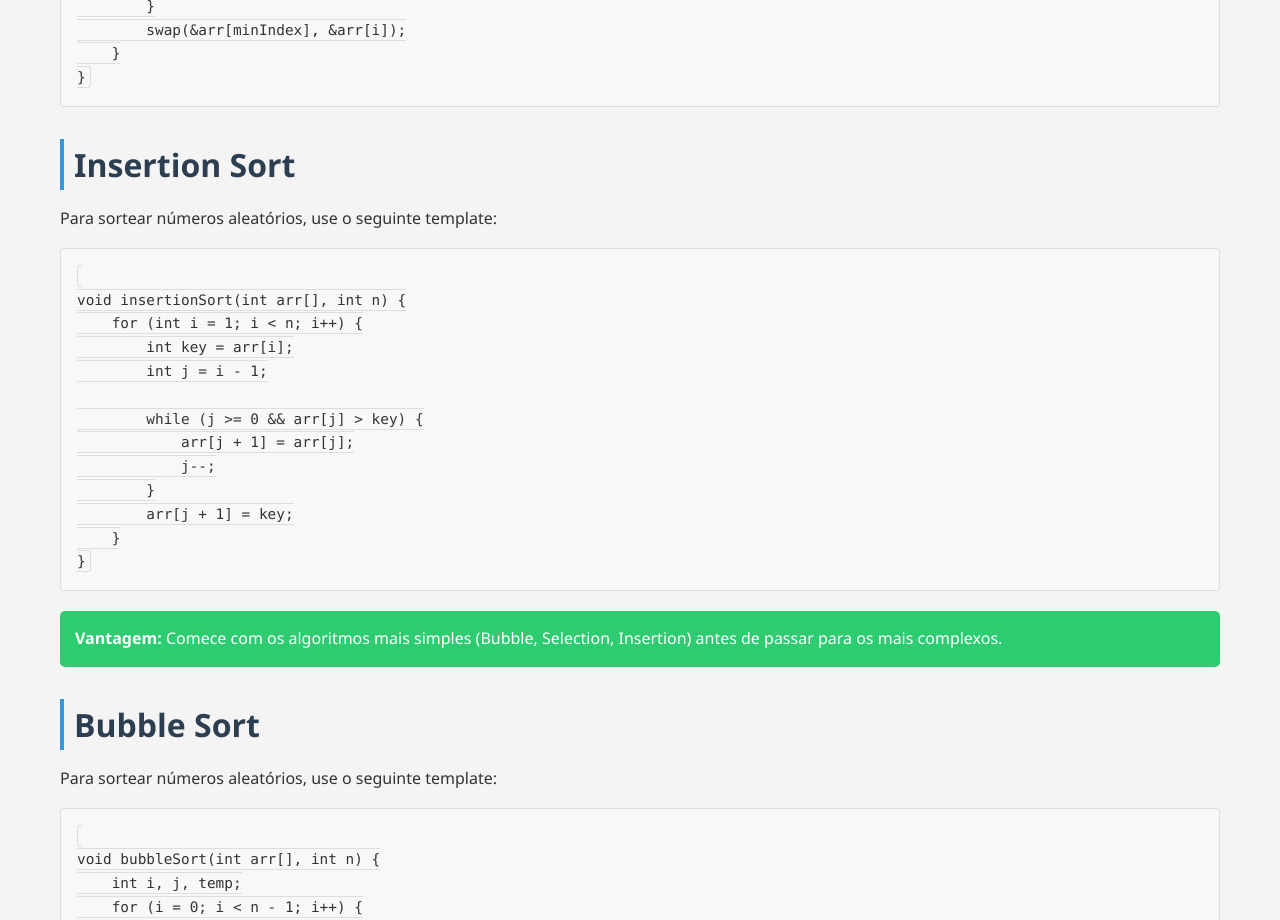
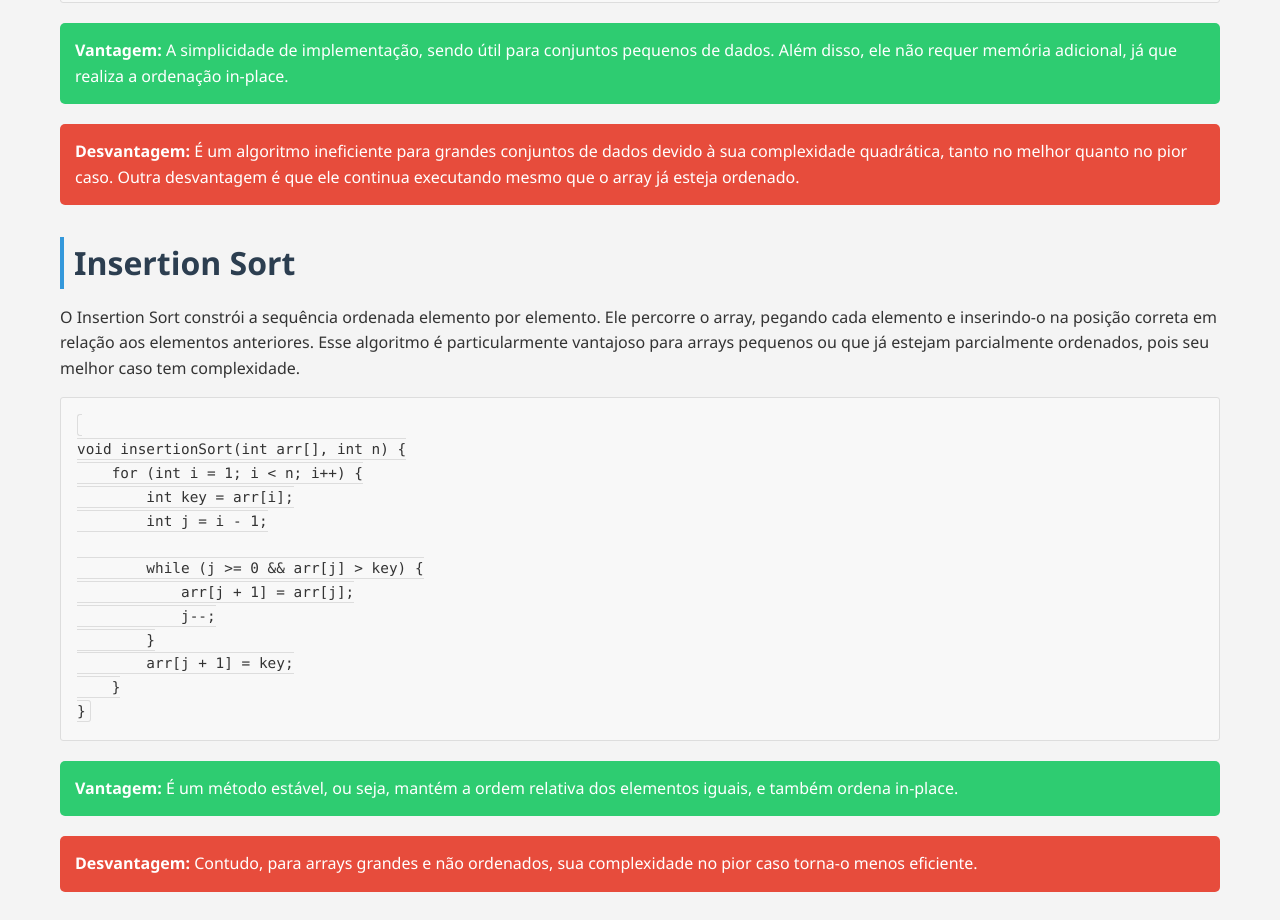
Before and after one commit to lopezzd/sort-method, a plain HTML site: page index.html in a window 1280 px wide. Shown: the part 1880-2800 px from the top of the page. Drawn offline with Linux system fonts and the light colour scheme.

Commit message:
Adding advantages and disadvantages

```diff
--- a/index.html
+++ b/index.html
@@ -1,11 +1,10 @@
 <!DOCTYPE html>
 <html lang="en">
-
   <head>
-    <meta charset="UTF-8">
-    <meta name="viewport" content="width=device-width, initial-scale=1.0">
+    <meta charset="UTF-8" />
+    <meta name="viewport" content="width=device-width, initial-scale=1.0" />
     <title>Document</title>
-    <link rel="stylesheet" href="style.css">
+    <link rel="stylesheet" href="style.css" />
   </head>
 
   <body>
@@ -13,11 +12,21 @@
       <h1>Projeto: Implementação e Análise de Algoritmos de Ordenação em C</h1>
 
       <h2>Introdução</h2>
-        <p>Projeto feito por João Henrique Lopes Divno, e Luis Eduardo de Melo Miguel, ambos estudantes de Sistemas de Informação na instituição Pontifícia Universidade Católica de Campinas (PUC - Campinas). Projeto proposto pelo professor André Luis dos Reis Gomes de Carvalho que leciona Estrutura e Recuperação de Dados I & Algoritimos e Linguagem de Programação com o objetivo de ampliar nossas habilidades na recém introduzida Linguagem C.</p>
+      <p>
+        Projeto feito por João Henrique Lopes Divno e Luis Eduardo de Melo
+        Miguel, ambos estudantes de Sistemas de Informação na instituição
+        Pontifícia Universidade Católica de Campinas (PUC - Campinas). Projeto
+        proposto pelo professor André Luis dos Reis Gomes de Carvalho que
+        leciona Estrutura e Recuperação de Dados I & Algoritimos e Linguagem de
+        Programação com o objetivo de ampliar nossas habilidades na recém
+        introduzida Linguagem C.
+      </p>
 
       <h2>Objetivo do Projeto</h2>
-        <p>O objetivo principal deste projeto é proporcionar a experiência prática com diversos algoritmos de
-            ordenação. Foi implementado:</p>
+      <p>
+        O objetivo principal deste projeto é proporcionar a experiência prática
+        com diversos algoritmos de ordenação. Foi implementado:
+      </p>
       <ol>
         <li>Algoritmos em C</li>
         <li>Medidas e comparações de desempenhos práticos</li>
@@ -29,48 +38,75 @@
       <h3>Implementação</h3>
       <ul>
         <li>Implementação de seis metodos de ordenação.</li>
-            <li>Mesma estrutura de dados (array de inteiros) para todos os métodos.</li>
+        <li>
+          Mesma estrutura de dados (array de inteiros) para todos os métodos.
+        </li>
         <li>Alguns algoritimos posssuem metodologias recursivas.</li>
       </ul>
 
       <h3>Testes de Performance</h3>
       <ul>
         <li>Foram gerados conjuntos de dados aleatórios.</li>
-            <li>Testes de cada algoritmo com diferentes tamanhos variando de 1 a 100.000 elementos.</li>
-            <li>Foi usada a biblioteca <code>time.h</code> para medir o tempo de execução</li>
+        <li>
+          Testes de cada algoritmo com diferentes tamanhos variando de 1 a
+          100.000 elementos.
+        </li>
+        <li>
+          Foi usada a biblioteca <code>time.h</code> para medir o tempo de
+          execução
+        </li>
       </ul>
 
       <h3>Análise Comparativa</h3>
       <ul>
-            <li>Foram comparados desempenhos dos algoritmos para diferentes tamanhos de entrada.</li>
-            <li>Analise como os tempos de execução crescem em relação ao tamanho da entrada.</li>
-            <li>Foram feitas identificações em quais situações cada algoritmo se sai melhor.</li>
-        </ul>
-
-        <h3>Visualização de Dados</h3>
-        <ul>
-            <li>Foram criados gráficos comparando o desempenho dos algoritmos.</li>
-            <li>Sugestão: use uma ferramenta como GNU Plot, Python (matplotlib) ou R.</li>
+        <li>
+          Foram comparados desempenhos dos algoritmos para diferentes tamanhos
+          de entrada.
+        </li>
+        <li>
+          Analise como os tempos de execução crescem em relação ao tamanho da
+          entrada.
+        </li>
+        <li>
+          Foram feitas identificações em quais situações cada algoritmo se sai
+          melhor.
+        </li>
       </ul>
 
       <h2>Algoritmos que foram implementados</h2>
       <ol>
-            <li><span class="algoritmo">Selection Sort</span>: Um algoritmo simples que repetidamente seleciona o menor
-                elemento restante.</li>
-            <li><span class="algoritmo">Insertion Sort</span>: Constrói a lista final um item de cada vez, como
-                organizar cartas de baralho na mão.</li>
-            <li><span class="algoritmo">Bubble Sort</span>: Compara pares adjacentes e os troca se estiverem fora de
-                ordem.</li>
-            <li><span class="algoritmo recursive">Merge Sort</span>: Um algoritmo eficiente que divide a lista, ordena
-                as partes e depois as mescla.</li>
-            <li><span class="algoritmo recursive">Quick Sort</span>: Um algoritmo rápido que usa a estratégia de dividir
-                e conquistar.</li>
-            <li><span class="algoritmo recursive">Heap Sort</span>: Utiliza uma estrutura de dados chamada heap para
-                ordenar os elementos.</li>
+        <li>
+          <span class="algoritmo">Selection Sort</span>: Um algoritmo simples
+          que repetidamente seleciona o menor elemento restante.
+        </li>
+        <li>
+          <span class="algoritmo">Insertion Sort</span>: Constrói a lista final
+          um item de cada vez, como organizar cartas de baralho na mão.
+        </li>
+        <li>
+          <span class="algoritmo">Bubble Sort</span>: Compara pares adjacentes e
+          os troca se estiverem fora de ordem.
+        </li>
+        <li>
+          <span class="algoritmo recursive">Merge Sort</span>: Um algoritmo
+          eficiente que divide a lista, ordena as partes e depois as mescla.
+        </li>
+        <li>
+          <span class="algoritmo recursive">Quick Sort</span>: Um algoritmo
+          rápido que usa a estratégia de dividir e conquistar.
+        </li>
+        <li>
+          <span class="algoritmo recursive">Heap Sort</span>: Utiliza uma
+          estrutura de dados chamada heap para ordenar os elementos.
+        </li>
       </ol>
 
       <h2>Selection Sort</h2>
-        <p>Para medir o tempo de execução, use o seguinte template:</p>
+      <p>
+        Funciona encontrando o menor (ou maior) elemento em um array e movendo-o
+        para sua posição correta. Em seguida, ele repete o processo para os
+        elementos restantes até que todo o array esteja ordenado.
+      </p>
       <pre><code>
 void swap(int *a, int *b) {
     int temp = *a;
@@ -89,9 +125,27 @@ void selectionSort(int arr[], int n) {
     }
 }
 </code></pre>
+      <div class="vantagem">
+        <strong>Vantagem:</strong> A simplicidade de implementação, sendo útil
+        para conjuntos pequenos de dados. Além disso, ele não requer memória
+        adicional, já que realiza a ordenação in-place.
+      </div>
+
+      <div class="desvantagem">
+        <strong>Desvantagem:</strong> É um algoritmo ineficiente para grandes
+        conjuntos de dados devido à sua complexidade quadrática, tanto no melhor
+        quanto no pior caso. Outra desvantagem é que ele continua executando
+        mesmo que o array já esteja ordenado.
+      </div>
 
       <h2>Insertion Sort</h2>
-        <p>Para sortear números aleatórios, use o seguinte template:</p>
+      <p>
+        O Insertion Sort constrói a sequência ordenada elemento por elemento.
+        Ele percorre o array, pegando cada elemento e inserindo-o na posição
+        correta em relação aos elementos anteriores. Esse algoritmo é
+        particularmente vantajoso para arrays pequenos ou que já estejam
+        parcialmente ordenados, pois seu melhor caso tem complexidade.
+      </p>
       <pre><code>
 void insertionSort(int arr[], int n) {
     for (int i = 1; i < n; i++) {
@@ -106,14 +160,18 @@ void insertionSort(int arr[], int n) {
     }
 }
 </code></pre>
+      <div class="vantagem">
+        <strong>Vantagem:</strong> É um método estável, ou seja, mantém a ordem
+        relativa dos elementos iguais, e também ordena in-place.
+      </div>
 
-<div class="dica">
-    <strong>Vantagem:</strong> Comece com os algoritmos mais simples (Bubble, Selection, Insertion) antes de passar
-    para os mais complexos.
+      <div class="desvantagem">
+        <strong>Desvantagem:</strong> Contudo, para arrays grandes e não
+        ordenados, sua complexidade no pior caso torna-o menos eficiente.
       </div>
 
       <h2>Bubble Sort</h2>
-        <p>Para sortear números aleatórios, use o seguinte template:</p>
+      <p>Compara elementos adjacentes e os troca, se necessário, movendo os maiores elementos para o final do array em cada passagem. Ele repete esse processo até que todo o array esteja ordenado.</p>
       <pre><code>
 void bubbleSort(int arr[], int n) {
     int i, j, temp;
@@ -130,13 +188,16 @@ void bubbleSort(int arr[], int n) {
 }
 </code></pre>
 
-<div class="dica">
-    <strong>Vantagem:</strong> Comece com os algoritmos mais simples (Bubble, Selection, Insertion) antes de passar
-    para os mais complexos.
+      <div class="vantagem">
+        <strong>Vantagem:</strong> Esse algoritmo é conhecido por sua simplicidade e por detectar se o array já está ordenado.
+      </div>
+
+      <div class="desvantagem">
+        <strong>Desvantagem:</strong> no pior caso, ele tem alta complexidade, o que o torna muito lento para grandes conjuntos de dados. Além disso, ele realiza muitas trocas desnecessárias, o que reduz sua eficiência.
       </div>
 
       <h2>Merge Sort</h2>
-        <p>Para sortear números aleatórios, use o seguinte template:</p>
+      <p>Divide o array em partes menores até que cada parte tenha apenas um elemento. Em seguida, combina essas partes de forma ordenada até reconstruir o array completo. Esse algoritmo é eficiente para grandes conjuntos de dados.</p>
       <pre><code>
 void merge(int arr[], int left, int mid, int right) {
     int i, j, k;
@@ -191,13 +252,16 @@ void mergeSort(int arr[], int left, int right) {
 }
 </code></pre>
 
-<div class="dica">
-    <strong>Vantagem:</strong> Comece com os algoritmos mais simples (Bubble, Selection, Insertion) antes de passar
-    para os mais complexos.
+      <div class="vantagem">
+        <strong>Vantagem:</strong> É estável, o que significa que preserva a ordem relativa dos elementos iguais, e pode ser paralelizado devido à sua abordagem de divisão e conquista.
+      </div>
+
+      <div class="desvantagem">
+        <strong>Desvantagem:</strong> E requer memória adicional para armazenar os subarrays temporários, tornando-o menos eficiente em termos de uso de espaço.
       </div>
 
       <h2>Quick Sort</h2>
-        <p>Para sortear números aleatórios, use o seguinte template:</p>
+      <p>Seleciona um elemento como pivô e organiza o array em dois subconjuntos: os elementos menores e maiores que o pivô. Em seguida, aplica recursivamente o mesmo processo em cada subconjunto.</p>
       <pre><code>
 void quicksort(int *arr, int low, int high)
 {
@@ -230,14 +294,16 @@ void quicksort(int *arr, int low, int high)
     }
 }
 </code></pre>
+      <div class="vantagem">
+        <strong>Vantagem:</strong> Esse algoritmo é muito rápido na prática, com complexidade média e é eficiente para grandes volumes de dados. Além disso, ele utiliza memória de forma eficiente, pois é um método in-place.
+      </div>
 
-<div class="dica">
-    <strong>Vantagem:</strong> Comece com os algoritmos mais simples (Bubble, Selection, Insertion) antes de passar
-    para os mais complexos.
+      <div class="desvantagem">
+        <strong>Desvantagem:</strong> No entanto, sua estabilidade depende de implementação específica, e no pior caso (quando as partições são muito desbalanceadas), sua complexidade pode ser maior. Uma boa escolha do pivô é essencial para evitar esse cenário.
       </div>
 
       <h2>Heap Sort</h2>
-        <p>Para sortear números aleatórios, use o seguinte template:</p>
+      <p>Constrói uma estrutura de heap (máximo ou mínimo) a partir do array e, em seguida, extrai repetidamente o maior (ou menor) elemento para formar o array ordenado.</p>
       <pre><code>
 void heapify(int arr[], int n, int i) {
 
@@ -280,12 +346,13 @@ void heapSort(int arr[], int n) {
     }
 }
 </code></pre>
+      <div class="vantagem">
+        <strong>Vantagem:</strong> Ele garante uma complexidade média independentemente do estado inicial dos dados, o que é uma grande vantagem. Além disso, realiza a ordenação in-place, sem a necessidade de memória adicional.
+      </div>
 
-<div class="dica">
-    <strong>Vantagem:</strong> Comece com os algoritmos mais simples (Bubble, Selection, Insertion) antes de passar
-    para os mais complexos.
+      <div class="desvantagem">
+        <strong>Desvantagem:</strong> Por outro lado, o Heap Sort não é estável e, na prática, pode ser um pouco mais lento que o Merge Sort ou o Quick Sort devido à sobrecarga de manipular a estrutura do heap.
       </div>
     </div>
   </body>
-
 </html>
--- a/style.css
+++ b/style.css
@@ -74,7 +74,7 @@ pre {
   margin-bottom: 1rem;
 }
 .importante,
-.dica {
+.vantagem, .desvantagem {
   padding: 15px;
   border-radius: 5px;
   margin: 20px 0;
@@ -83,9 +83,14 @@ pre {
 .importante {
   background-color: var(--red-bg-color);
 }
-.dica {
+.vantagem {
   background-color: var(--green-bg-color);
 }
+
+.desvantagem {
+  background-color: var(--red-bg-color);
+}
+
 .algoritmo {
   background-color: var(--yellow-bg-color);
   color: white;
```
Lines whose indentation alone changed are shown as unchanged.
